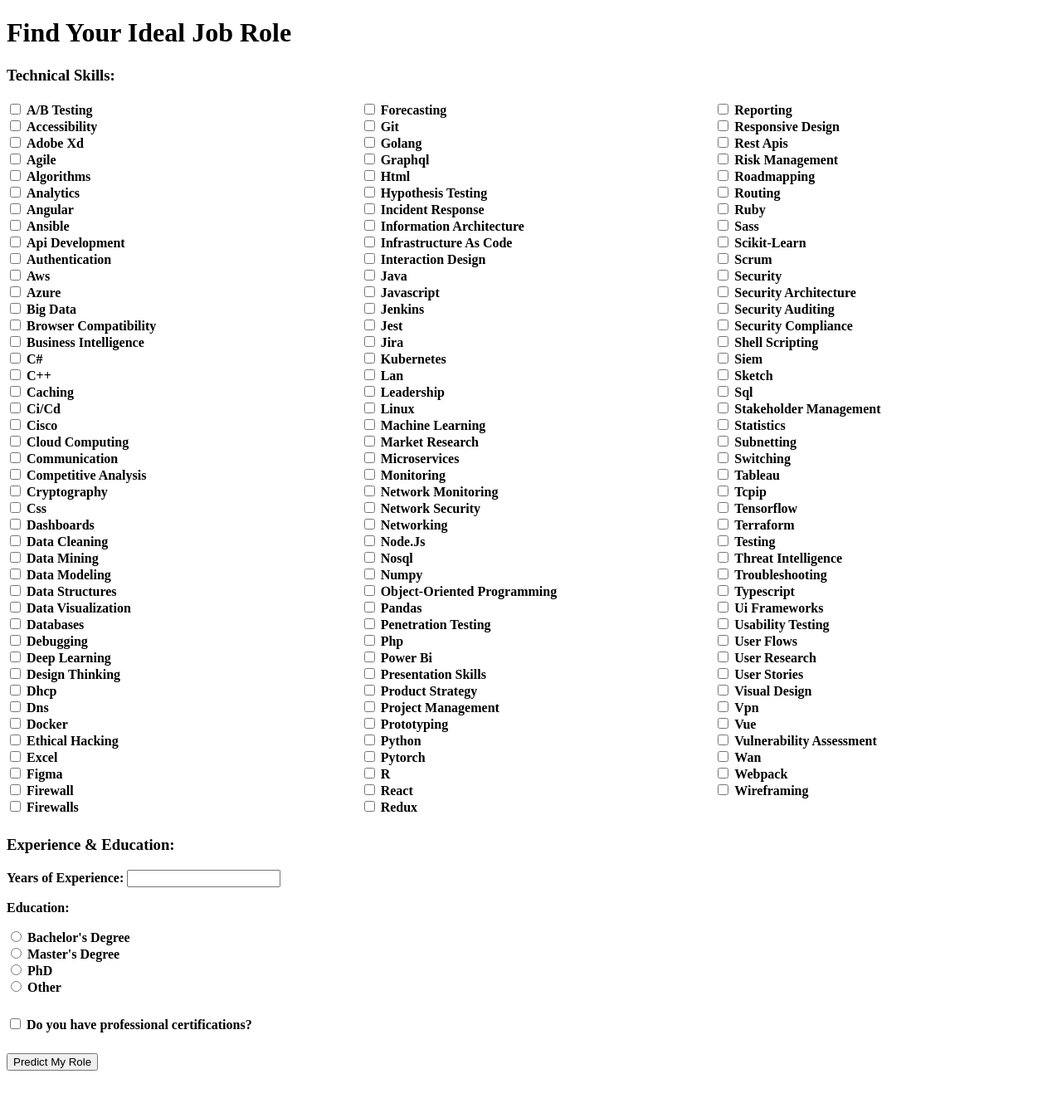
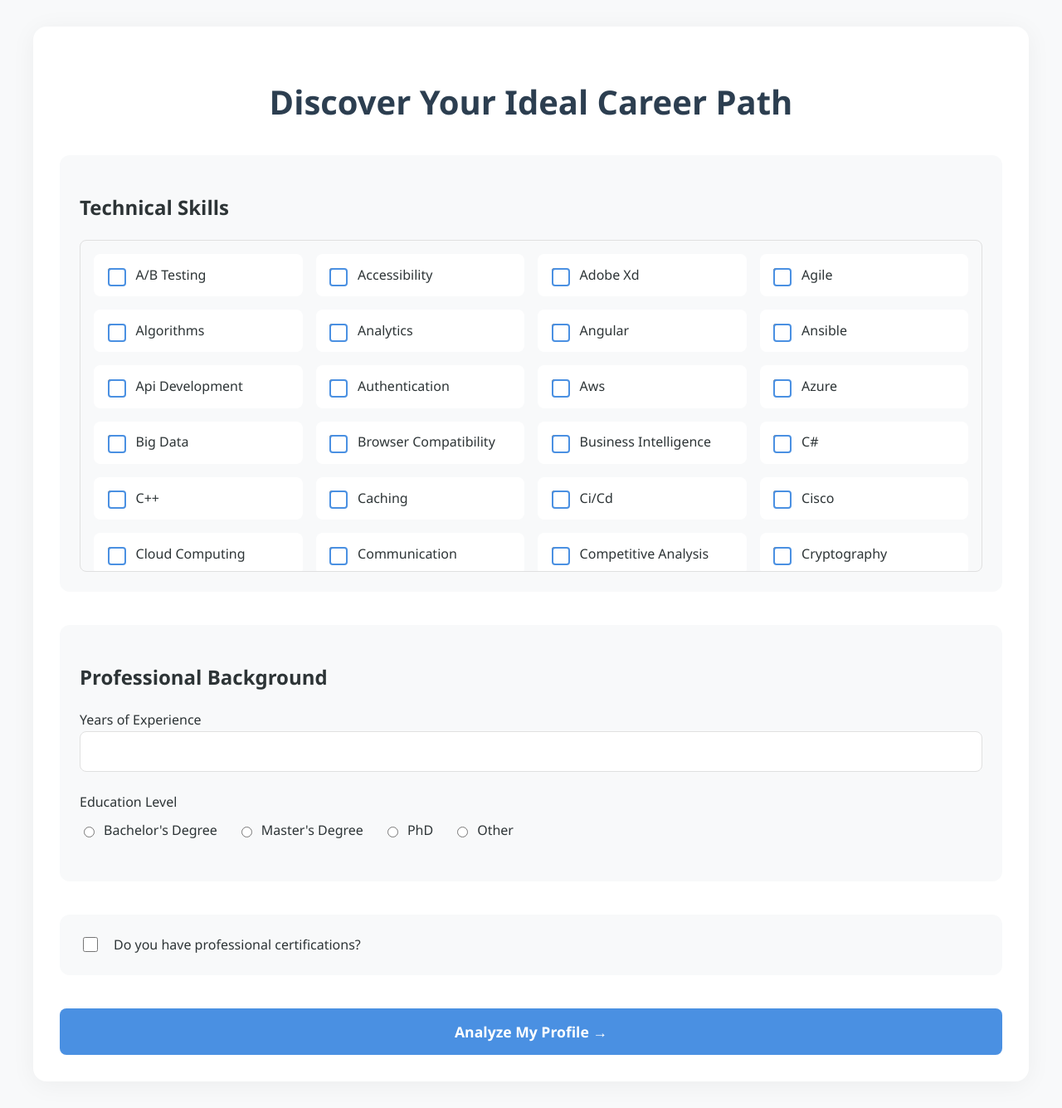
Before and after one commit to Atapkel/Job-Predictor-ML, a Django app: page /predict-role/ in a window 1280 px wide. Shown: the whole page at 83% size. Before the commit the page ends 1290 px from the top, so only its background shows below. Run offline with Django 5.2, Linux system fonts and the light colour scheme.

Commit message:
added style

```diff
--- a/core/templates/predictor.html
+++ b/core/templates/predictor.html
@@ -3,60 +3,212 @@
 <head>
     <title>Job Role Predictor</title>
     <style>
-        .skill-checkboxes { column-count: 3; margin: 20px 0; }
-        .form-section { margin-bottom: 25px; }
-        label { font-weight: bold; }
+        * {
+            box-sizing: border-box;
+            font-family: 'Segoe UI', system-ui, sans-serif;
+        }
+
+        body {
+            margin: 0;
+            padding: 2rem;
+            background: #f8f9fa;
+            color: #2d3436;
+            line-height: 1.6;
+        }
+
+        .container {
+            max-width: 1200px;
+            margin: 0 auto;
+            background: white;
+            border-radius: 16px;
+            box-shadow: 0 4px 30px rgba(0, 0, 0, 0.05);
+            padding: 2rem;
+        }
+
+        h1 {
+            color: #2c3e50;
+            margin-bottom: 2rem;
+            font-size: 2.5rem;
+            text-align: center;
+        }
+
+        .form-section {
+            margin-bottom: 2.5rem;
+            padding: 1.5rem;
+            background: #f8f9fa;
+            border-radius: 12px;
+        }
+
+        .skill-grid {
+            display: grid;
+            grid-template-columns: repeat(auto-fill, minmax(220px, 1fr));
+            gap: 1rem;
+            max-height: 400px;
+            overflow-y: auto;
+            padding: 1rem;
+            border: 1px solid #e0e0e0;
+            border-radius: 8px;
+        }
+
+        .checkbox-group {
+            display: flex;
+            align-items: center;
+            gap: 0.8rem;
+            padding: 0.8rem;
+            background: white;
+            border-radius: 8px;
+            transition: all 0.2s ease;
+        }
+
+        .checkbox-group:hover {
+            background: #f1f3f5;
+            transform: translateY(-2px);
+        }
+
+        input[type="checkbox"] {
+            width: 18px;
+            height: 18px;
+            accent-color: #4a90e2;
+        }
+
+        .input-group {
+            margin-bottom: 1.5rem;
+        }
+
+        label {
+            font-weight: 500;
+            color: #2d3436;
+        }
+
+        input[type="number"] {
+            width: 100%;
+            padding: 0.8rem;
+            border: 1px solid #e0e0e0;
+            border-radius: 8px;
+            font-size: 1rem;
+        }
+
+        .radio-group {
+            display: flex;
+            gap: 1.5rem;
+            margin-top: 0.5rem;
+        }
+
+        button {
+            background: #4a90e2;
+            color: white;
+            padding: 1rem 2rem;
+            border: none;
+            border-radius: 8px;
+            font-size: 1.1rem;
+            cursor: pointer;
+            transition: all 0.2s ease;
+            width: 100%;
+            font-weight: 600;
+        }
+
+        button:hover {
+            background: #357abd;
+            transform: translateY(-2px);
+        }
+
+        .result-section {
+            margin-top: 2rem;
+            padding: 2rem;
+            background: #4a90e210;
+            border-radius: 12px;
+            border-left: 4px solid #4a90e2;
+        }
+
+        @media (max-width: 768px) {
+            .container {
+                padding: 1rem;
+            }
+
+            .skill-grid {
+                grid-template-columns: 1fr;
+            }
+        }
+
+        /* Custom checkbox styling */
+        .checkbox-group input[type="checkbox"] {
+            position: relative;
+            cursor: pointer;
+        }
+
+        .checkbox-group input[type="checkbox"]::before {
+            content: "";
+            display: block;
+            width: 18px;
+            height: 18px;
+            border: 2px solid #4a90e2;
+            border-radius: 4px;
+            background: white;
+        }
+
+        .checkbox-group input[type="checkbox"]:checked::after {
+            content: "✓";
+            position: absolute;
+            left: 3px;
+            top: -2px;
+            color: #4a90e2;
+            font-weight: bold;
+        }
     </style>
 </head>
 <body>
-    <h1>Find Your Ideal Job Role</h1>
+    <div class="container">
+        <h1>Discover Your Ideal Career Path</h1>
 
         <form method="post">
             {% csrf_token %}
 
             <div class="form-section">
-            <h3>Technical Skills:</h3>
-            <div class="skill-checkboxes">
+                <h2>Technical Skills</h2>
+                <div class="skill-grid">
                     {% for skill in form.skills %}
-                    <div class="checkbox">
-                        {{ skill.tag }} <label>{{ skill.choice_label }}</label>
+                        <div class="checkbox-group">
+                            {{ skill.tag }}
+                            <label>{{ skill.choice_label }}</label>
                         </div>
                     {% endfor %}
                 </div>
             </div>
 
             <div class="form-section">
-            <h3>Experience & Education:</h3>
-            <p>
-                {{ form.years_experience.label_tag }}
+                <h2>Professional Background</h2>
+                <div class="input-group">
+                    <label>Years of Experience</label>
                     {{ form.years_experience }}
-            </p>
+                </div>
 
-            <p>
-                {{ form.education.label_tag }}
+                <div class="input-group">
+                    <label>Education Level</label>
+                    <div class="radio-group">
                         {% for edu in form.education %}
-                    <div class="radio">
-                        {{ edu.tag }} <label>{{ edu.choice_label }}</label>
+                            <div style="display: flex; gap: 0.5rem; align-items: center;">
+                                {{ edu.tag }}
+                                <label>{{ edu.choice_label }}</label>
                             </div>
                         {% endfor %}
-            </p>
+                    </div>
+                </div>
             </div>
 
-        <div class="form-section">
-            <label>
+            <div class="form-section" style="display: flex; align-items: center; gap: 1rem;">
                 {{ form.has_certifications }}
-                {{ form.has_certifications.label }}
-            </label>
+                <label style="margin: 0;">{{ form.has_certifications.label }}</label>
             </div>
 
-        <button type="submit">Predict My Role</button>
+            <button type="submit">Analyze My Profile →</button>
         </form>
 
         {% if result %}
         <div class="result-section">
-        <h2>Your Predicted Role:</h2>
-        <h3 style="color: #2c3e50;">{{ result }}</h3>
+            <h2>Your Best Match:</h2>
+            <h3 style="color: #2c3e50; margin: 0;">{{ result }}</h3>
         </div>
         {% endif %}
+    </div>
 </body>
 </html>
```
Lines whose indentation alone changed are shown as unchanged.
